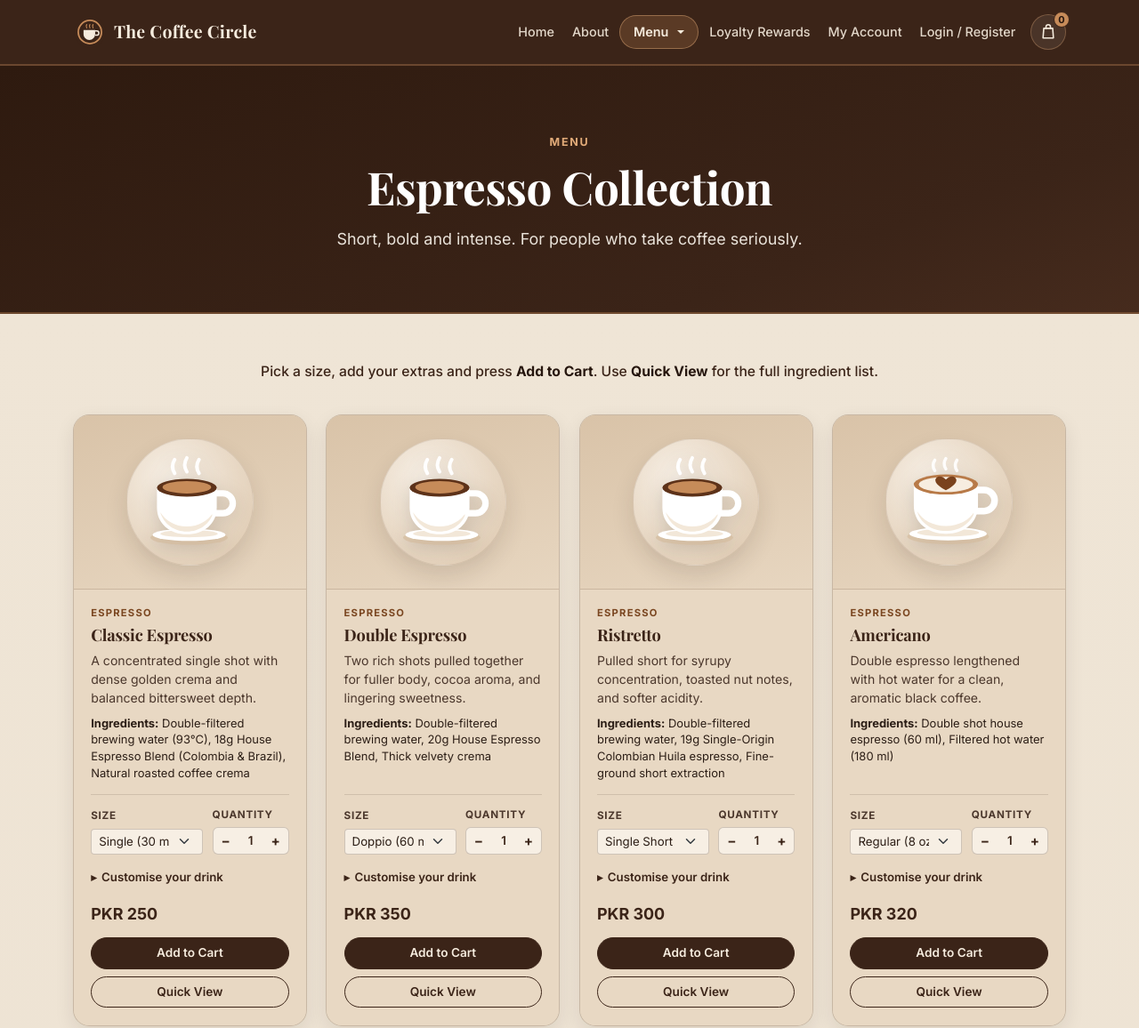
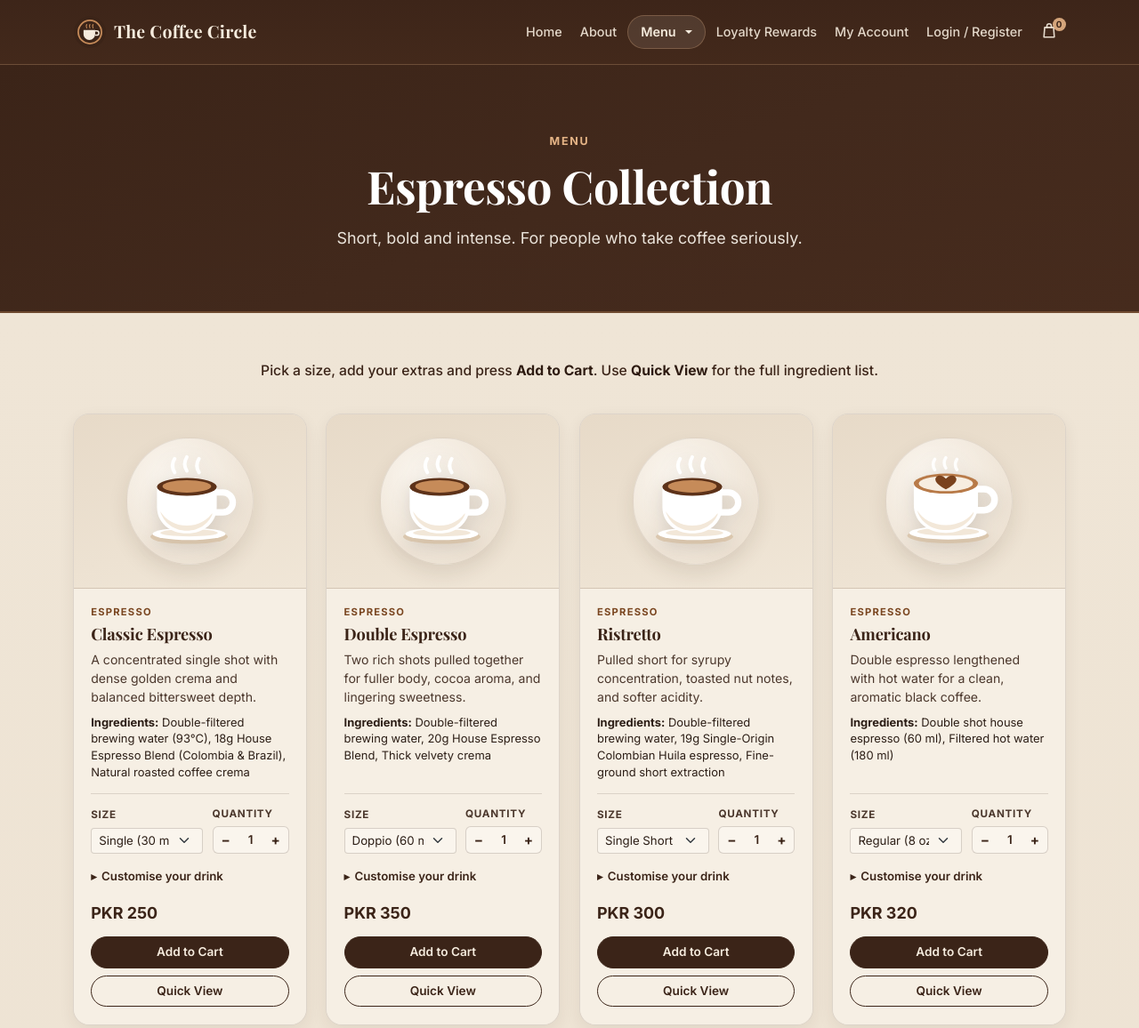
Before and after one commit to tashfeen28/IICT_Project, a plain HTML site: page pages/espresso.html in a window 1280 px wide. Shown: the top 1156 px of the page at 89% size. Drawn offline with nearby package versions, Linux system fonts and the light colour scheme; a script that the page names is missing.

Commit message:
Fine-tune espresso page color shades and bag icon styling

```diff
--- a/css/components.css
+++ b/css/components.css
@@ -5,16 +5,16 @@
 }
 
 .coffee-navbar {
-  background-color: var(--coffee-dark);
-  border-bottom: 2px solid rgba(198, 139, 89, 0.35);
+  background: linear-gradient(180deg, #3D2519 0%, #43291B 100%);
+  border-bottom: 1px solid rgba(229, 180, 134, 0.28);
   padding-top: 0.75rem;
   padding-bottom: 0.75rem;
   transition: background-color var(--transition-base), box-shadow var(--transition-base);
 }
 
 .coffee-navbar.is-scrolled {
-  background-color: var(--coffee-roast);
-  box-shadow: 0 6px 20px rgba(38, 22, 14, 0.25);
+  background: var(--coffee-dark);
+  box-shadow: 0 6px 20px rgba(38, 22, 14, 0.22);
 }
 
 .brand-logo {
@@ -34,6 +34,7 @@
   font-weight: 700;
   color: var(--coffee-cream);
   letter-spacing: 0.015em;
+  white-space: nowrap;
 }
 
 .coffee-navbar .nav-link {
@@ -60,10 +61,10 @@
 }
 
 .coffee-navbar .nav-link.nav-menu-pill {
-  padding: 0.42rem 0.92rem;
+  padding: 0.38rem 0.88rem;
   border-radius: var(--radius-pill);
-  background-color: rgba(198, 139, 89, 0.22);
-  border: 1px solid rgba(226, 171, 121, 0.45);
+  background-color: rgba(245, 235, 221, 0.1);
+  border: 1px solid rgba(229, 180, 134, 0.28);
   color: var(--coffee-cream);
   font-weight: 600;
 }
@@ -71,8 +72,8 @@
 .coffee-navbar .nav-link.nav-menu-pill:hover,
 .coffee-navbar .nav-link.nav-menu-pill:focus-visible,
 .coffee-navbar .nav-link.nav-menu-pill.show {
-  background-color: rgba(198, 139, 89, 0.36);
-  border-color: var(--coffee-accent-soft);
+  background-color: rgba(245, 235, 221, 0.18);
+  border-color: rgba(229, 180, 134, 0.48);
   color: #FFFFFF;
 }
 
@@ -80,10 +81,10 @@
   min-width: 12.5rem;
   margin-top: 0.45rem;
   padding: 0.4rem;
-  background-color: var(--coffee-roast);
-  border: 1px solid rgba(198, 139, 89, 0.35);
+  background-color: var(--coffee-dark);
+  border: 1px solid rgba(229, 180, 134, 0.28);
   border-radius: var(--radius-sm);
-  box-shadow: 0 12px 28px rgba(20, 10, 5, 0.35);
+  box-shadow: 0 12px 28px rgba(20, 10, 5, 0.32);
 }
 
 .coffee-dropdown-menu .dropdown-item {
@@ -96,7 +97,7 @@
 
 .coffee-dropdown-menu .dropdown-item:hover,
 .coffee-dropdown-menu .dropdown-item:focus-visible {
-  background-color: rgba(198, 139, 89, 0.22);
+  background-color: rgba(229, 180, 134, 0.18);
   color: #FFFFFF;
 }
 
@@ -111,21 +112,18 @@
   display: inline-flex;
   align-items: center;
   justify-content: center;
-  width: 40px;
-  height: 40px;
-  padding: 0;
-  border-radius: 50%;
-  color: var(--coffee-cream);
-  background-color: rgba(245, 235, 221, 0.08);
-  border: 1px solid rgba(226, 171, 121, 0.32);
-  margin-left: 0.3rem;
+  padding: 0.38rem 0.55rem 0.38rem 0.38rem;
+  border-radius: var(--radius-sm);
+  color: rgba(245, 235, 221, 0.92);
+  background-color: transparent;
+  border: 0;
+  margin-left: 0.15rem;
 }
 
 .coffee-navbar .nav-link.nav-cart-link:hover,
 .coffee-navbar .nav-link.nav-cart-link:focus-visible {
-  background-color: rgba(198, 139, 89, 0.28);
-  border-color: var(--coffee-accent-soft);
-  color: #FFFFFF;
+  background-color: transparent;
+  color: var(--coffee-accent-soft);
 }
 
 .nav-bag-icon {
@@ -135,13 +133,16 @@
 
 .coffee-navbar .nav-cart-badge {
   position: absolute;
-  top: -4px;
-  right: -5px;
-  min-width: 1.15rem;
-  height: 1.15rem;
-  padding: 0 0.28rem;
-  font-size: 0.68rem;
-  border: 1.5px solid var(--coffee-dark);
+  top: 0.05rem;
+  right: 0.02rem;
+  min-width: 0.95rem;
+  height: 0.95rem;
+  padding: 0 0.22rem;
+  background-color: rgba(229, 180, 134, 0.9);
+  color: var(--coffee-dark);
+  font-size: 0.62rem;
+  font-weight: 700;
+  border: 0;
 }
 
 .coffee-navbar .navbar-toggler {
@@ -182,25 +183,25 @@
 .product-card {
   display: flex;
   flex-direction: column;
-  background-color: var(--coffee-tan);
-  border: 1px solid rgba(59, 36, 24, 0.18);
+  background-color: var(--coffee-card);
+  border: 1px solid rgba(59, 36, 24, 0.13);
   border-radius: 1.15rem;
   overflow: hidden;
-  box-shadow: 0 8px 22px rgba(38, 22, 14, 0.09);
+  box-shadow: 0 6px 18px rgba(59, 36, 24, 0.07);
   transition: transform var(--transition-base), box-shadow var(--transition-base), border-color var(--transition-base);
 }
 
 .product-card:hover {
   transform: translateY(-4px);
-  border-color: rgba(59, 36, 24, 0.34);
-  box-shadow: 0 14px 30px rgba(38, 22, 14, 0.14);
+  border-color: rgba(59, 36, 24, 0.25);
+  box-shadow: 0 12px 26px rgba(59, 36, 24, 0.12);
 }
 
 .product-card-media {
   position: relative;
   aspect-ratio: 4 / 3;
-  background: linear-gradient(160deg, var(--coffee-tan-deep) 0%, #E7D5BE 100%);
-  border-bottom: 1px solid rgba(59, 36, 24, 0.12);
+  background: linear-gradient(160deg, var(--coffee-tan-deep) 0%, #EFE5D7 100%);
+  border-bottom: 1px solid rgba(59, 36, 24, 0.1);
   overflow: hidden;
 }
 
@@ -218,7 +219,7 @@
   width: 100%;
   height: 100%;
   padding: 0.65rem;
-  background: linear-gradient(165deg, #D9C3A8 0%, #E7D6C0 100%);
+  background: linear-gradient(165deg, #E7DAC8 0%, #F0E6D7 100%);
 }
 
 .product-card-fallback-circle {
@@ -229,16 +230,16 @@
   width: auto;
   aspect-ratio: 1 / 1;
   border-radius: 50%;
-  background: radial-gradient(circle at 35% 30%, rgba(250, 244, 236, 0.88) 0%, rgba(217, 193, 164, 0.62) 100%);
+  background: radial-gradient(circle at 35% 30%, rgba(252, 248, 242, 0.92) 0%, rgba(230, 216, 198, 0.56) 100%);
   border: 1px solid rgba(59, 36, 24, 0.08);
-  box-shadow: 0 12px 26px rgba(38, 22, 14, 0.12);
+  box-shadow: 0 10px 22px rgba(59, 36, 24, 0.1);
 }
 
 .product-card-fallback-circle svg {
   width: 85%;
   height: 85%;
   display: block;
-  filter: drop-shadow(0 5px 10px rgba(38, 22, 14, 0.16));
+  filter: drop-shadow(0 5px 10px rgba(38, 22, 14, 0.14));
 }
 
 .product-card-media.is-fallback .product-card-fallback {
@@ -250,7 +251,7 @@
   flex: 1 1 auto;
   flex-direction: column;
   padding: 1.15rem 1.2rem 1.25rem;
-  background-color: var(--coffee-tan);
+  background-color: var(--coffee-card);
 }
 
 .product-category-label {
@@ -310,9 +311,9 @@
 }
 
 .coffee-select {
-  border-color: rgba(59, 36, 24, 0.22);
+  border-color: rgba(59, 36, 24, 0.18);
   color: var(--coffee-text);
-  background-color: #F7EFE4;
+  background-color: #FAF5ED;
   font-size: 0.83rem;
   margin-bottom: 0;
 }
@@ -326,8 +327,8 @@
   display: inline-flex;
   align-items: center;
   height: 31px;
-  background-color: #F7EFE4;
-  border: 1px solid rgba(59, 36, 24, 0.22);
+  background-color: #FAF5ED;
+  border: 1px solid rgba(59, 36, 24, 0.18);
   border-radius: 0.375rem;
   overflow: hidden;
 }
--- a/css/responsive.css
+++ b/css/responsive.css
@@ -1,6 +1,10 @@
 /* Responsive layout, product grid, and navbar adjustments for The Coffee Circle */
 
 @media (min-width: 992px) {
+  .coffee-navbar .navbar-nav {
+    flex-wrap: nowrap;
+  }
+
   .coffee-navbar .nav-link.active:not(.nav-menu-pill):not(.nav-cart-link)::after {
     content: "";
     position: absolute;
@@ -54,14 +58,16 @@
   }
 
   .coffee-dropdown-menu {
-    background-color: rgba(38, 22, 14, 0.72);
-    border-color: rgba(198, 139, 89, 0.25);
+    background-color: rgba(59, 36, 24, 0.85);
+    border-color: rgba(229, 180, 134, 0.24);
     margin-bottom: 0.35rem;
   }
 
   .coffee-navbar .nav-link.nav-cart-link {
+    width: fit-content;
     margin-left: 0;
-    margin-top: 0.4rem;
+    margin-top: 0.35rem;
+    padding: 0.45rem 0.55rem 0.45rem 0.25rem;
   }
 
   .product-grid {
--- a/css/style.css
+++ b/css/style.css
@@ -2,22 +2,23 @@
 
 :root {
   --coffee-dark: #3B2418;
-  --coffee-espresso: #2E1A0F;
-  --coffee-roast: #26160E;
+  --coffee-espresso: #462B1D;
+  --coffee-roast: #2E1B11;
   --coffee-accent: #C68B59;
   --coffee-accent-hover: #B07645;
   --coffee-accent-text: #7A4620;
-  --coffee-accent-soft: #E2AB79;
+  --coffee-accent-soft: #E5B486;
   --coffee-parchment: #EFE5D6;
   --coffee-sand: #EDE2D2;
-  --coffee-tan: #E8D8C3;
-  --coffee-tan-deep: #DECAB1;
+  --coffee-card: #F6EFE4;
+  --coffee-tan: #EDE2D2;
+  --coffee-tan-deep: #E4D7C5;
   --coffee-cream: #F5EBDD;
   --coffee-light: #FAF6F0;
   --coffee-surface: #FFFFFF;
   --coffee-text: #2C1E16;
   --coffee-muted: #5C473B;
-  --coffee-border: rgba(59, 36, 24, 0.16);
+  --coffee-border: rgba(59, 36, 24, 0.14);
   --font-heading: "Playfair Display", Georgia, "Times New Roman", serif;
   --font-body: "Inter", "Segoe UI", system-ui, -apple-system, BlinkMacSystemFont, sans-serif;
   --radius-sm: 0.5rem;
@@ -83,8 +84,8 @@ h6 {
 .page-hero {
   padding: 4.75rem 0 4.25rem;
   text-align: center;
-  background: linear-gradient(160deg, var(--coffee-espresso) 0%, var(--coffee-dark) 74%, #462B1D 100%);
-  border-bottom: 2px solid rgba(198, 139, 89, 0.4);
+  background: linear-gradient(160deg, var(--coffee-dark) 0%, #42291C 52%, var(--coffee-espresso) 100%);
+  border-bottom: 2px solid rgba(198, 139, 89, 0.36);
   color: var(--coffee-cream);
 }
 
```
Also changed, not shown: 1 other file.
